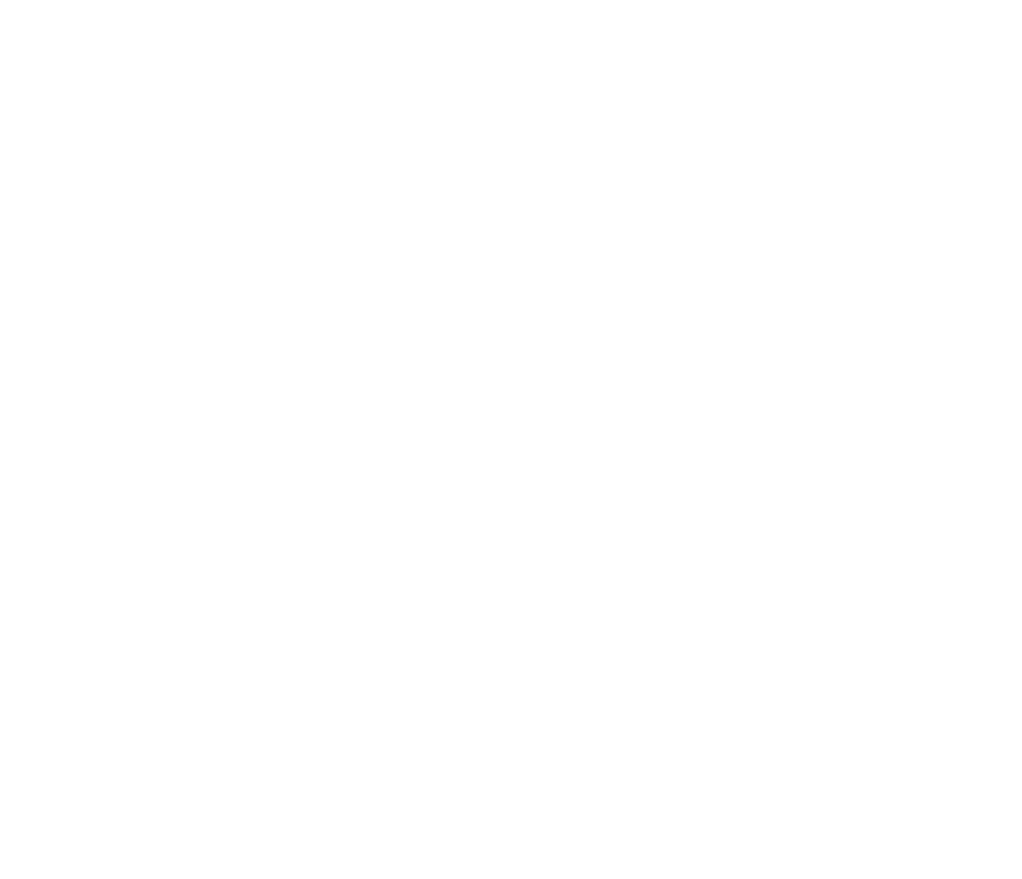
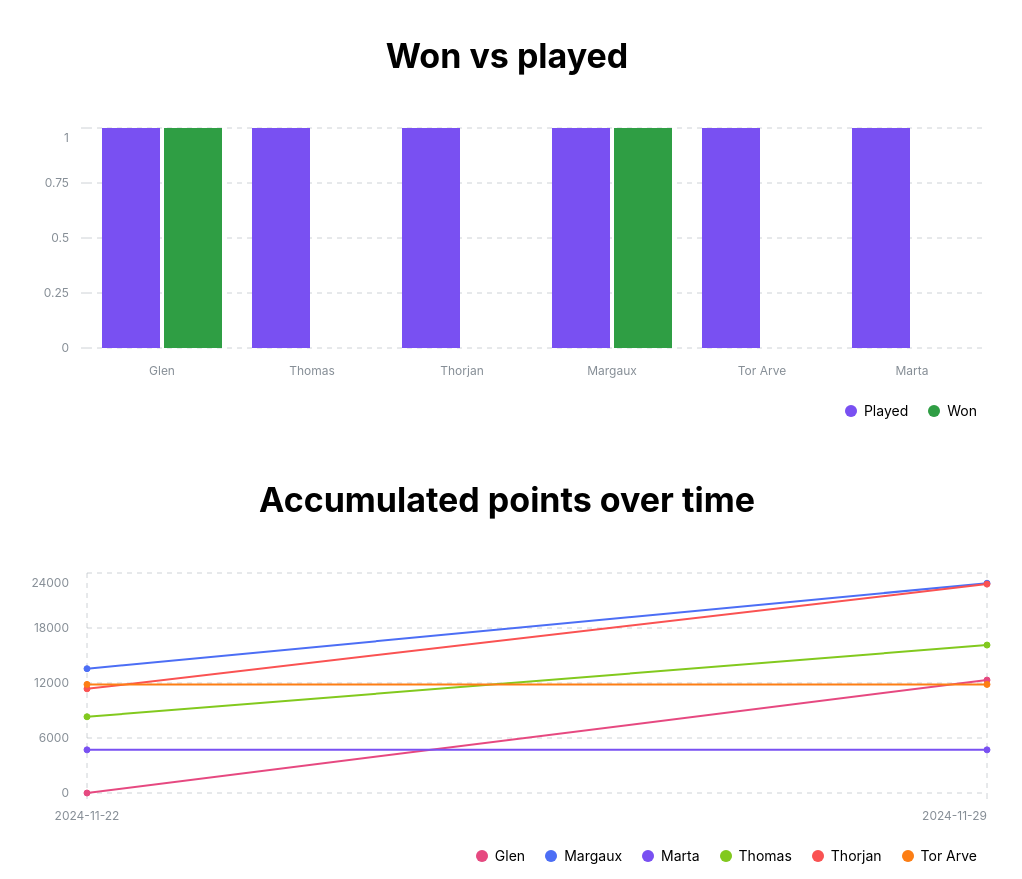
Before and after one commit to glensorbo/wise-geoguessr, a React (Vite) app: page / in a window 1280 px wide. Shown: the part 460-1339 px from the top of the page, without its empty margins (133-1155 px from the left). Before the commit the page ends 800 px from the top, so only its background shows below. Built offline with nearby package versions, Linux system fonts and the light colour scheme.

Commit message:
feat: charts

```diff
--- a/index.html
+++ b/index.html
@@ -7,7 +7,7 @@
       name="viewport"
       content="minimum-scale=1, initial-scale=1, width=device-width, user-scalable=no"
     />
-    <title>Wise GeoGuesser score</title>
+    <title>Wise GeoGuesser results</title>
   </head>
   <body>
     <div id="root"></div>
--- /dev/null
+++ b/src/data.ts
@@ -0,0 +1,83 @@
+type Player = 'Glen' | 'Thomas' | 'Margaux' | 'Marta' | 'Thorjan' | 'Tor Arve';
+
+export const data: Record<'date' | Player | 'Winner', string | number>[] = [
+  {
+    date: '2024-11-29',
+    Glen: 12320,
+    Thomas: 7825,
+    Margaux: 9324,
+    Thorjan: 11426,
+    'Tor Arve': 0,
+    Marta: 0,
+    Winner: 'Glen',
+  },
+  {
+    date: '2024-11-22',
+    Glen: 0,
+    Thomas: 8315,
+    Margaux: 13558,
+    Thorjan: 11363,
+    'Tor Arve': 11847,
+    Marta: 4707,
+    Winner: 'Margaux',
+  },
+];
+
+export const getPlayerDetails = () => {
+  const details: {
+    name: string;
+    played: number;
+    won: number;
+    points: { name: string; date: string; total: number }[];
+  }[] = [
+    { name: 'Glen', won: 0, played: 0, points: [] },
+    { name: 'Thomas', won: 0, played: 0, points: [] },
+    { name: 'Thorjan', won: 0, played: 0, points: [] },
+    { name: 'Margaux', won: 0, played: 0, points: [] },
+    { name: 'Tor Arve', won: 0, played: 0, points: [] },
+    { name: 'Marta', won: 0, played: 0, points: [] },
+  ];
+  for (const d of data.toSorted(
+    (a, b) => new Date(a.date).getTime() - new Date(b.date).getTime()
+  )) {
+    for (const [key, value] of Object.entries(d)) {
+      const player = details.find((d) => d.name === key);
+      if (!player) {
+        continue;
+      }
+
+      if (player.name === d.Winner) {
+        player.won += 1;
+      }
+
+      if (typeof value === 'number' && value > 0) {
+        player.played = +1;
+      }
+
+      const currentPoints = player.points.at(-1)?.total ?? 0;
+
+      if (typeof value === 'number' && typeof d.date === 'string') {
+        player.points.push({ name: player.name, date: d.date, total: currentPoints + value });
+      }
+    }
+  }
+
+  const points: Record<string, string | number>[] = [];
+
+  for (const player of details) {
+    for (const score of player.points) {
+      const date = points.find((p) => p.date === score.date);
+
+      if (date) {
+        date[player.name] = score.total;
+      } else {
+        points.push({
+          date: score.date,
+          [player.name]: score.total,
+        });
+      }
+    }
+  }
+
+  return { details, points };
+};
--- a/src/pages/Home.page.tsx
+++ b/src/pages/Home.page.tsx
@@ -1,30 +1,12 @@
-import dayjs from 'dayjs';
-import { LineChart } from '@mantine/charts';
-import { Flex } from '@mantine/core';
+import { BarChart, LineChart } from '@mantine/charts';
+import { Flex, Title } from '@mantine/core';
+import { data, getPlayerDetails } from '@/data';
 
 export const HomePage = () => {
-  const data: Record<string, any>[] = [
-    {
-      date: '2024-11-22',
-      Glen: 0,
-      Thomas: 8315,
-      Margaux: 13558,
-      Thorjan: 11363,
-      'Tor Arve': 11847,
-      Marta: 4707,
-    },
-    {
-      date: '2024-11-29',
-      Glen: 12320,
-      Thomas: 7825,
-      Margaux: 9324,
-      Thorjan: 11426,
-      'Tor Arve': 0,
-      Marta: 0,
-    },
-  ];
+  const { details, points } = getPlayerDetails();
   return (
-    <Flex align="center" justify="center">
+    <Flex align="center" justify="center" direction="column" gap={50} pt={50}>
+      <Title>Wise GeoGuesser results</Title>
       <LineChart
         h={300}
         w="75%"
@@ -42,7 +24,40 @@ export const HomePage = () => {
           { name: 'Margaux', color: 'indigo.6' },
           { name: 'Tor Arve', color: 'orange.6' },
           { name: 'Marta', color: 'violet.6' },
+        ].toSorted((a, b) => a.name.localeCompare(b.name))}
+      />
+      <Title>Won vs played</Title>
+      <BarChart
+        h={300}
+        w="75%"
+        data={details}
+        withLegend
+        legendProps={{ verticalAlign: 'bottom', height: 50 }}
+        dataKey="name"
+        series={[
+          { name: 'played', color: 'violet.6', label: 'Played' },
+          { name: 'won', color: 'green.8', label: 'Won' },
         ]}
+      />
+      <Title>Accumulated points over time</Title>
+      <LineChart
+        h={300}
+        w="75%"
+        data={points}
+        dataKey="date"
+        curveType="natural"
+        tickLine="x"
+        gridAxis="xy"
+        withLegend
+        legendProps={{ verticalAlign: 'bottom', height: 50 }}
+        series={[
+          { name: 'Glen', color: 'pink.6' },
+          { name: 'Thorjan', color: 'red.6' },
+          { name: 'Thomas', color: 'lime.6' },
+          { name: 'Margaux', color: 'indigo.6' },
+          { name: 'Tor Arve', color: 'orange.6' },
+          { name: 'Marta', color: 'violet.6' },
+        ].toSorted((a, b) => a.name.localeCompare(b.name))}
       />
     </Flex>
   );
```
